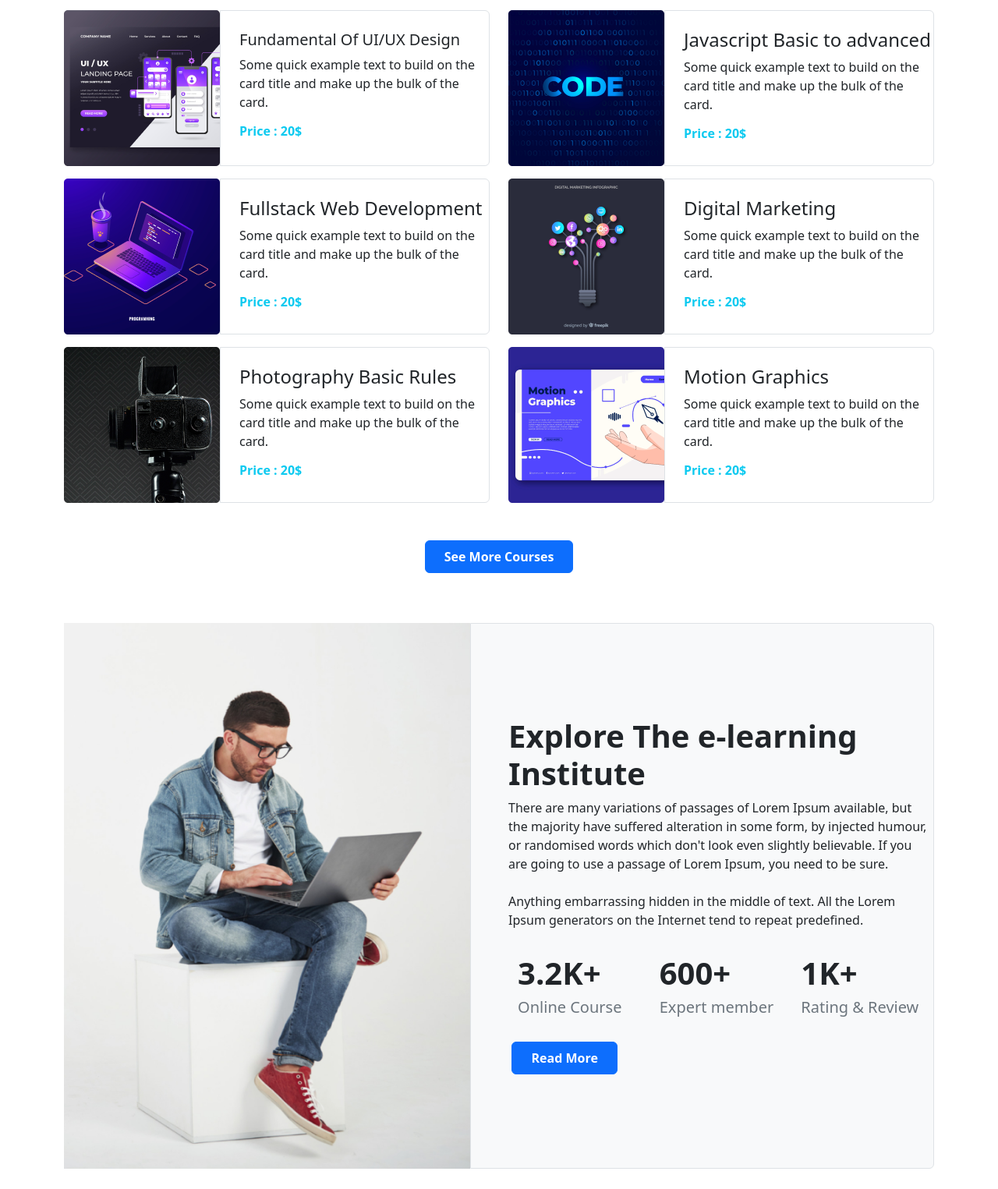
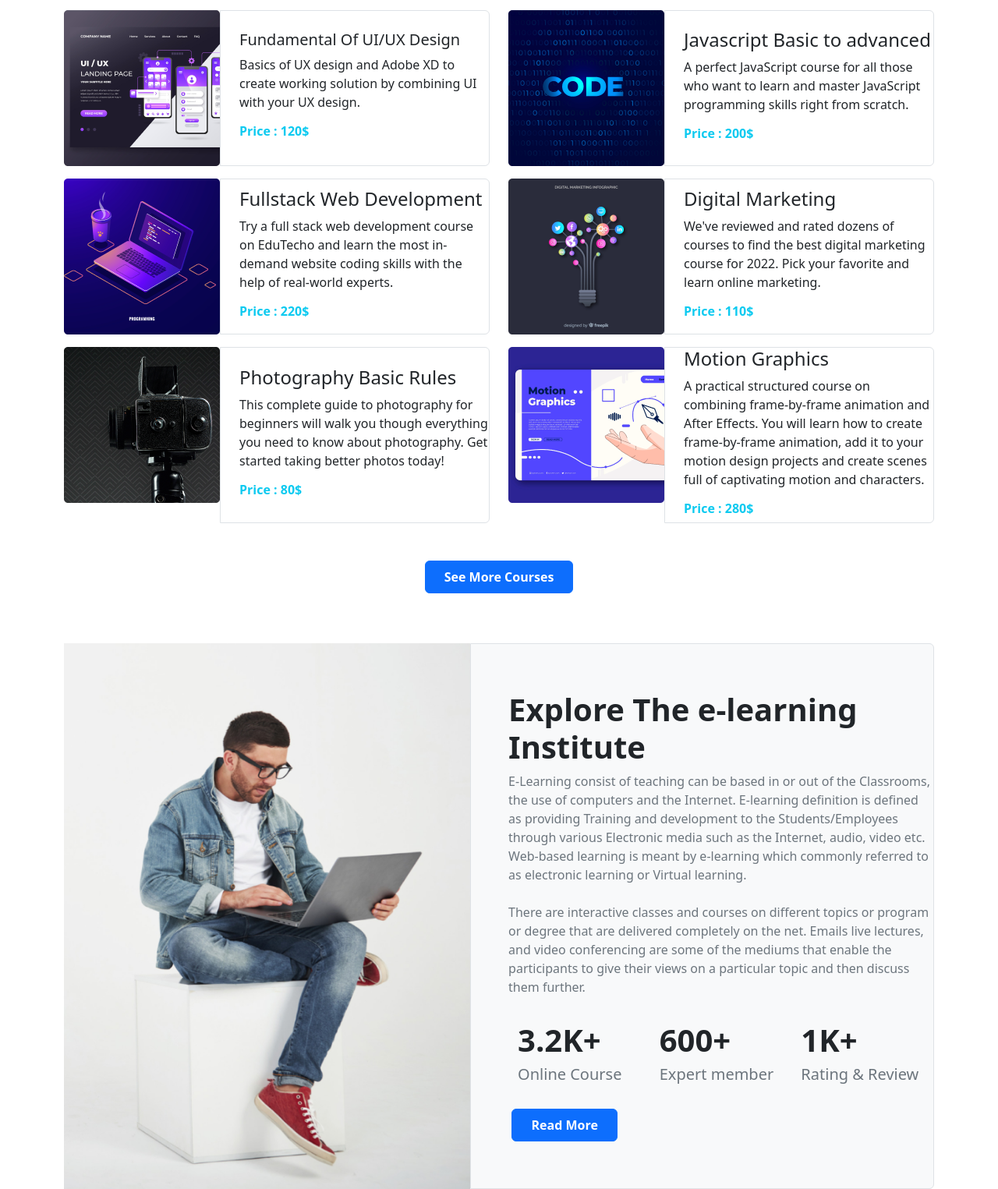
Before and after one commit to shuvrasaha/Edu-Techo, a plain HTML site: page index.html in a window 1280 px wide. Shown: the part 1091-2616 px from the top of the page at 78% size. Drawn offline with nearby package versions, Linux system fonts and the light colour scheme.

Commit message:
decorate

```diff
--- a/index.html
+++ b/index.html
@@ -114,9 +114,8 @@
           </div>
           <div class="d-flex flex-column justify-content-center text-start border rounded-end ps-4">
             <h5>Fundamental Of UI/UX Design</h5>
-            <p>Some quick example text to build on the card title
-              and make up the bulk of the card.</p>
-            <h6 class="text-info fw-bold">Price : 20$</h6>
+            <p>Basics of UX design and Adobe XD to create working solution by combining UI with your UX design.</p>
+            <h6 class="text-info fw-bold">Price : 120$</h6>
           </div>
         </div>
         <div class="col d-flex mt-3">
@@ -125,9 +124,8 @@
           </div>
           <div class="d-flex flex-column justify-content-center text-start border rounded-end ps-4">
             <h4>Javascript Basic to advanced</h4>
-            <p>Some quick example text to build on the card title
-              and make up the bulk of the card.</p>
-            <h6 class="text-info fw-bold">Price : 20$</h6>
+            <p>A perfect JavaScript course for all those who want to learn and master JavaScript programming skills right from scratch.</p>
+            <h6 class="text-info fw-bold">Price : 200$</h6>
           </div>
         </div>
         <div class="col d-flex mt-3">
@@ -136,9 +134,8 @@
           </div>
           <div class="d-flex flex-column justify-content-center text-start border rounded-end ps-4">
             <h4>Fullstack Web Development</h4>
-            <p>Some quick example text to build on the card title
-              and make up the bulk of the card.</p>
-            <h6 class="text-info fw-bold">Price : 20$</h6>
+            <p>Try a full stack web development course on EduTecho and learn the most in-demand website coding skills with the help of real-world experts.</p>
+            <h6 class="text-info fw-bold">Price : 220$</h6>
           </div>
         </div>
         <div class="col d-flex mt-3">
@@ -147,9 +144,8 @@
           </div>
           <div class="d-flex flex-column justify-content-center text-start border rounded-end ps-4">
             <h4>Digital Marketing</h4>
-            <p>Some quick example text to build on the card title
-              and make up the bulk of the card.</p>
-            <h6 class="text-info fw-bold">Price : 20$</h6>
+            <p>We've reviewed and rated dozens of courses to find the best digital marketing course for 2022. Pick your favorite and learn online marketing.</p>
+            <h6 class="text-info fw-bold">Price : 110$</h6>
           </div>
         </div>
         <div class="col d-flex mt-3">
@@ -158,9 +154,8 @@
           </div>
           <div class="d-flex flex-column justify-content-center text-start border rounded-end ps-4">
             <h4>Photography Basic Rules</h4>
-            <p>Some quick example text to build on the card title
-              and make up the bulk of the card.</p>
-            <h6 class="text-info fw-bold">Price : 20$</h6>
+            <p>This complete guide to photography for beginners will walk you though everything you need to know about photography. Get started taking better photos today!</p>
+            <h6 class="text-info fw-bold">Price : 80$</h6>
           </div>
         </div>
         <div class="col d-flex mt-3">
@@ -169,9 +164,8 @@
           </div>
           <div class="d-flex flex-column justify-content-center text-start border rounded-end ps-4">
             <h4>Motion Graphics</h4>
-            <p>Some quick example text to build on the card title
-              and make up the bulk of the card.</p>
-            <h6 class="text-info fw-bold">Price : 20$</h6>
+            <p>A practical structured course on combining frame-by-frame animation and After Effects. You will learn how to create frame-by-frame animation, add it to your motion design projects and create scenes full of captivating motion and characters.</p>
+            <h6 class="text-info fw-bold">Price : 280$</h6>
           </div>
         </div>
       </div>
@@ -192,14 +186,9 @@
           <div class="d-flex flex-column justify-content-center bg-light text-start border rounded-end ps-5">
             <h1 class="fw-bold">Explore The e-learning
               Institute</h1>
-            <p>There are many variations of passages of Lorem Ipsum available, but the
-              majority have suffered alteration in some form, by injected humour, or
-              randomised words which don't look even slightly believable. If you are going
-              to use a passage of Lorem Ipsum, you need to be sure.
-              <br>
-              <br>
-              Anything embarrassing hidden in the middle of text. All the Lorem Ipsum
-              generators on the Internet tend to repeat predefined.
+            <p class="text-secondary">E-Learning consist of teaching can be based in or out of the Classrooms, the use of computers and the Internet. E-learning definition is defined as providing Training and development to the Students/Employees through various Electronic media such as the Internet, audio, video etc. Web-based learning is meant by e-learning which commonly referred to as electronic learning or Virtual learning.<br><br>
+
+            There are interactive classes and courses on different topics or program or degree that are delivered completely on the net. Emails live lectures, and video conferencing are some of the mediums that enable the participants to give their views on a particular topic and then discuss them further.
             </p>
             <div class="container">
               <div class="row my-3">
@@ -274,9 +263,8 @@
   <section class="container">
     <div class="mb-5">
       <div class="w-50 my-5">
-        <h1 class="display-5 fw-semibold">Meet Our Successfull Students</h1>
-        <p>It is a long established fact that a reader will be distracted by the
-          readable content of a page when looking at its layout.</p>
+        <h1 class="display-5 fw-semibold">Meet Our Successful Students</h1>
+        <p class="text-secondary">Your story is unique. That’s why we work closely with you to understand your particular interests, needs, and aspirations. Read on for stories of real students who know this first-hand, and get inspired to create your own student success story!</p>
       </div>
 
       <div class="card-group">
@@ -341,10 +329,7 @@
             </div>
           </div>
           <div class="mx-4 mt-3">
-            <p class="text-left">There are many variations of passages of Lorem Ipsum available, but
-            the majority have suffered alteration in some form, by injected
-            humour, or randomised words which don't look even slightly
-            believable. If you are going to use a passage of Lorem.
+            <p class="text-left">The course was very comprehensive and easy to understand. The instructors made sure that they are giving the information in a way that won't make me confused. Thank you so much for this great course!
             </p>
           </div>
           <div class="d-flex">
@@ -367,7 +352,7 @@
             </div>
           </div>
           <div class="mx-4 mt-3">
-            <p class="text-left">There are many variations of passages of Lorem Ipsum available, but the majority have suffered alteration in some form, by injected humour, or randomised words which don't look even slightly believable. If you are going to use a passage of Lorem.</p>
+            <p class="text-left">An excellent course: a detailed review of one of the most important skills in academic research: information seeking. In particular, I enjoyed the tutorials on Mendeley and reference management tools. Highly recommended!</p>
           </div>
           <div class="d-flex">
             <div class="ms-3">
```
